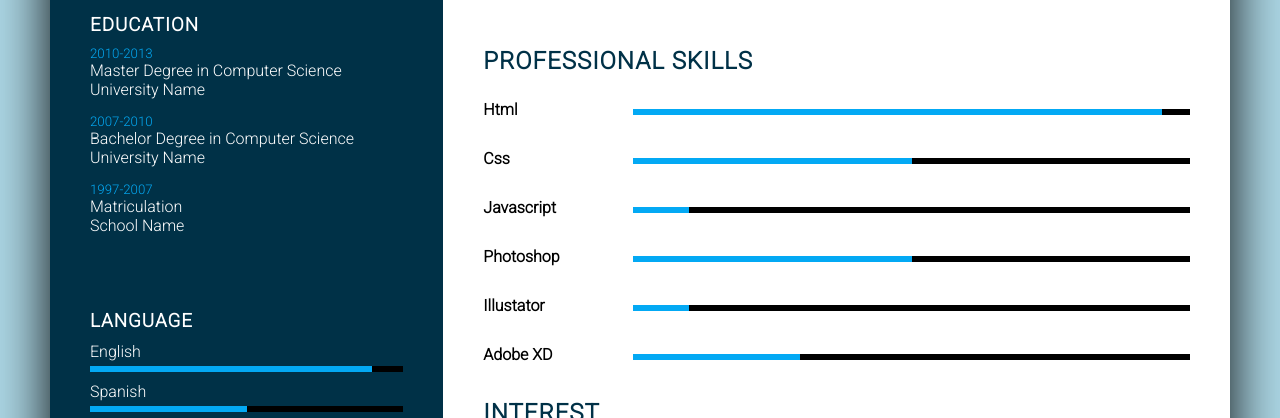
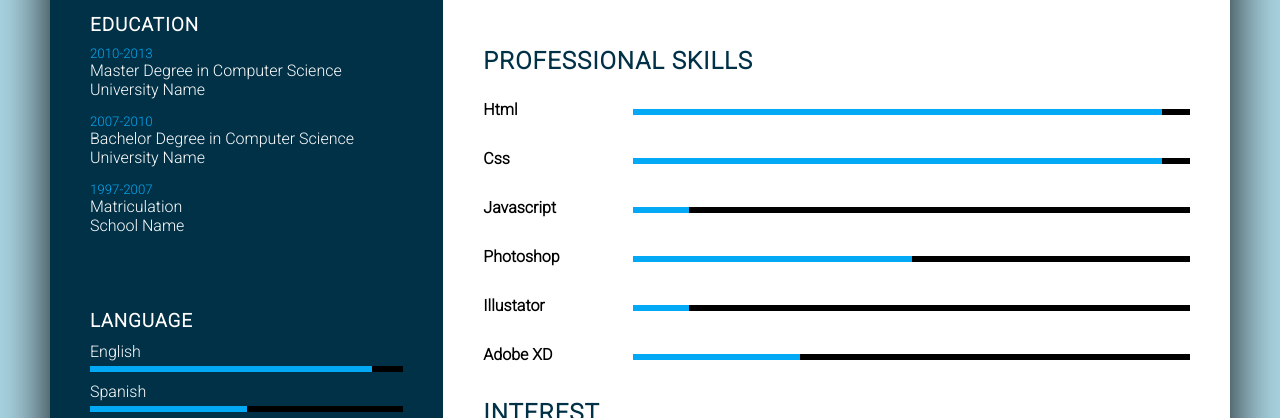
Before and after one commit to muhmmadbilal01/My-Resume, a plain HTML site: page index.html in a window 1280 px wide. Shown: the part 682-1100 px from the top of the page. Drawn offline with Linux system fonts and the light colour scheme.

Commit message:
Update index.html

```diff
--- a/index.html
+++ b/index.html
@@ -145,7 +145,7 @@
                         <h4>Css</h4>
 
                         <span class="percentage">
-                            <div style="width: 50%;"></div>
+                            <div style="width: 95%;"></div>
                         </span>
                     </div>
                     <div class="box">
```
